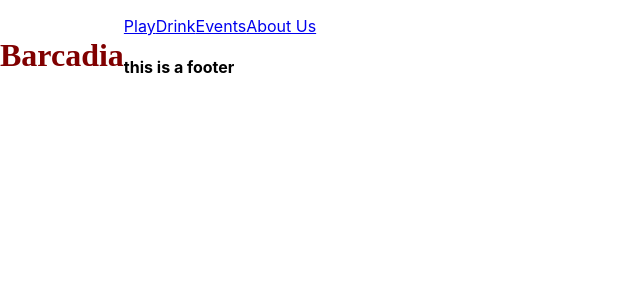
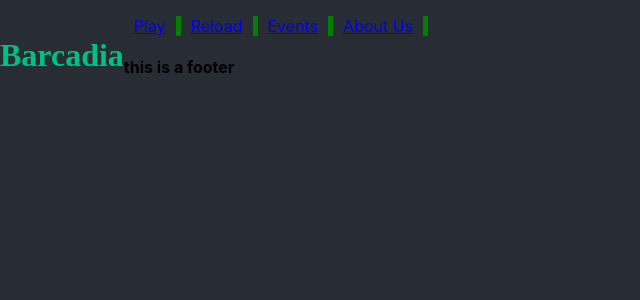
Before and after one commit to CoreyLongDev/BarCadia, a React (Create React App) app: page / in a window 1280 px wide. Shown: the top 300 px of the page, without its empty margins (0-640 px from the left). Built offline with nearby package versions, Linux system fonts and the light colour scheme.

Commit message:
temporary changes

```diff
--- a/src/App.css
+++ b/src/App.css
@@ -36,3 +36,6 @@
     transform: rotate(360deg);
   }
 }
+body {
+  background-color: #282c34;
+}
--- a/src/App.js
+++ b/src/App.js
@@ -2,7 +2,7 @@ import './App.css';
 import { BrowserRouter as Router, Routes, Route } from 'react-router-dom';
 import Home from './Pages/Home';
 import Play from './Pages/Play';
-import Drink from './Pages/Drink';
+import Reload from './Pages/Reload';
 import Events from './Pages/Events';
 import About from './Pages/About';
 import Login from './Pages/Login';
@@ -20,7 +20,7 @@ function App() {
         <Routes>
           <Route path='/' element={<Home />} />
           <Route path='/play' element={<Play />} />
-          <Route path='/drink' element={<Drink />} />
+          <Route path='/reload' element={<Reload />} />
           <Route path='/events' element={<Events />} />
           <Route path='/about' element={<About />} />
           <Route path='/login' element={<Login />} />
--- a/src/Components/Header/Header.css
+++ b/src/Components/Header/Header.css
@@ -1,6 +1,6 @@
 #header {
     font-family: "Smooch", cursive;
-    color: maroon;
+    color: #00c086;
     margin-bottom: -5px;
     float: left;
   }
@@ -8,5 +8,9 @@
     list-style-type: none;
 }
 li {
-    display: inline
+    display: inline;
+    border-right: solid green 5px;
+    padding-right: 10px;
+    padding-left: 10px;
+
 }
--- a/src/Components/Header/Header.js
+++ b/src/Components/Header/Header.js
@@ -9,7 +9,7 @@ const Header = () => {
         <h1 id="header">Barcadia</h1>
         <ul className="navBar">
             <li><a href="./Play">Play</a></li>
-            <li><a href="./Drink">Drink</a></li>
+            <li><a href="./Reload">Reload</a></li>
             <li><a href="./Events">Events</a></li>
             <li><a href="./About">About Us</a></li>
         </ul>
--- a/src/Pages/Drink.js
+++ b/src/Pages/Reload.js
@@ -1,6 +1,6 @@
 import React from "react";
 
-const Drink = () => {
+const Reload = () => {
     return(
         <h1>get drunk brah</h1>
     )
@@ -11,4 +11,4 @@ const Drink = () => {
 
 
 
-export default Drink;
+export default Reload;
```
